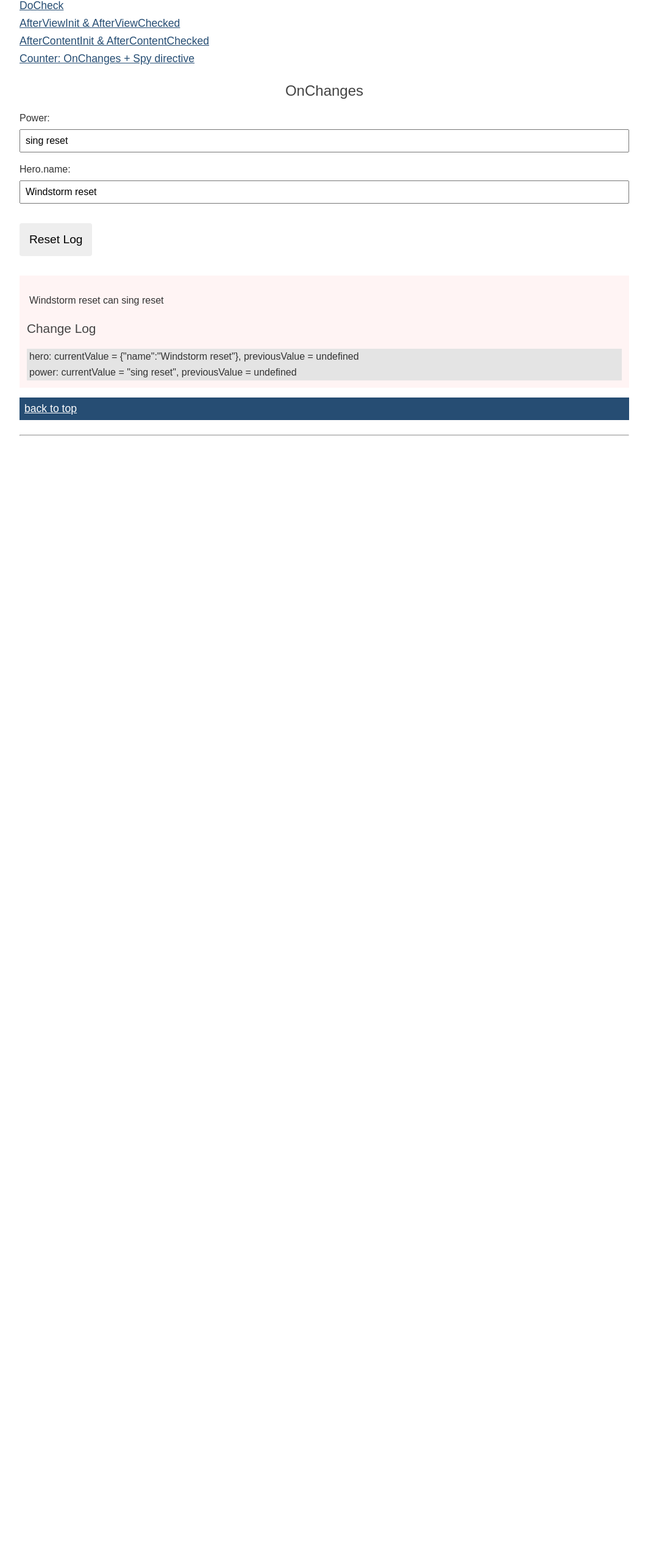
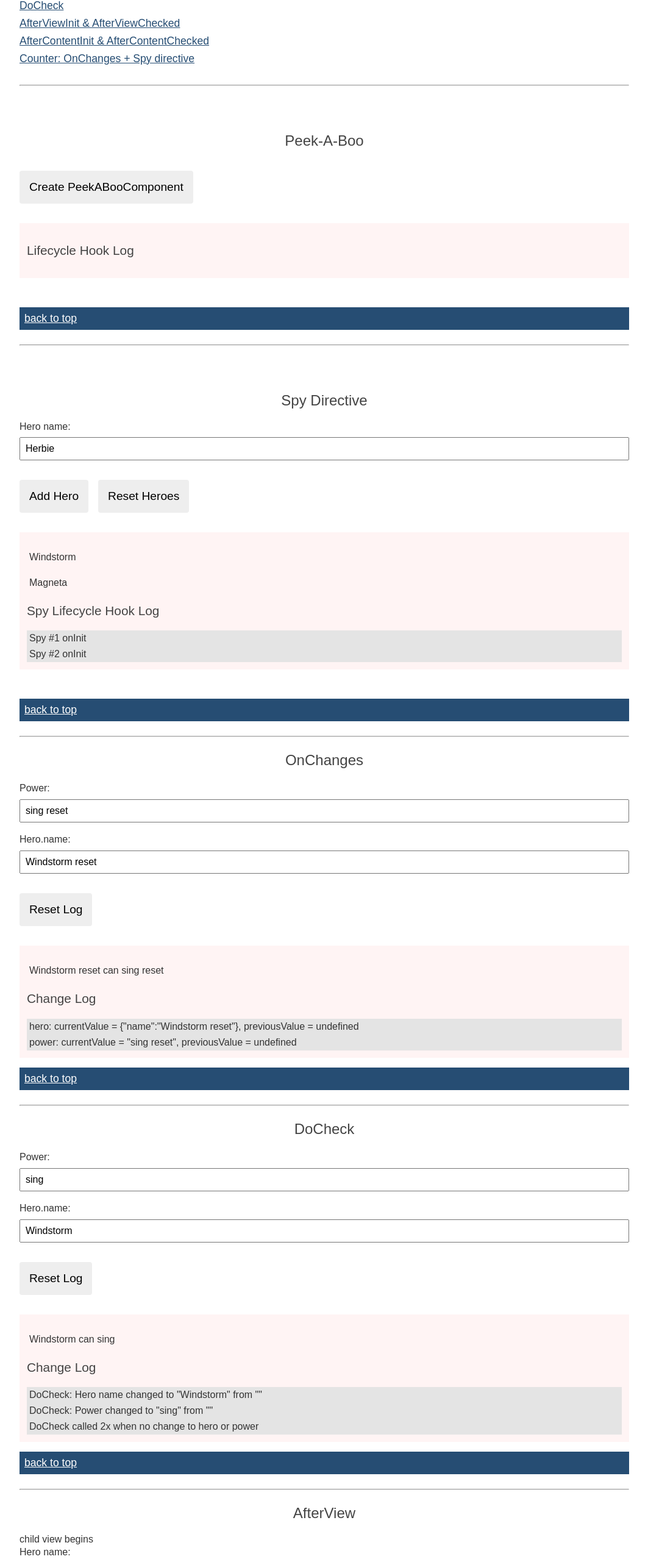
Before and after one commit to lonelyprogrammer007/ADOC-life-cycle-hooks-main, an Angular app: page / in a window 1280 px wide. Shown: the part 219-2781 px from the top of the page at 61% size, without its empty margins (108-1171 px from the left). Before the commit the page ends 990 px from the top, so only its background shows below. Built offline with nearby package versions, Linux system fonts and the light colour scheme.

Commit message:
1 file modified

```diff
--- a/src/app/app.component.html
+++ b/src/app/app.component.html
@@ -7,9 +7,32 @@
 <a href="#after-content">AfterContentInit & AfterContentChecked</a>
 <a href="#counter">Counter: OnChanges + Spy directive</a>
 
+<peek-a-boo-parent id="hooks"></peek-a-boo-parent>
+<a href="#top">back to top</a>
+<hr />
+
+<spy-parent id="spy"></spy-parent>
+<a href="#top">back to top</a>
+<hr />
+
 <on-changes-parent id="onchanges" parentLifeCycle></on-changes-parent>
 <a href="#top">back to top</a>
 <hr />
+
+<do-check-parent id="docheck"></do-check-parent>
+<a href="#top">back to top</a>
+<hr />
+
+<after-view-parent id="after-view"></after-view-parent>
+<a href="#top">back to top</a>
+<hr />
+
+<after-content-parent id="after-content"></after-content-parent>
+<a href="#top">back to top</a>
+<hr />
+
+<counter-parent id="counter"></counter-parent>
+<a href="#top">back to top</a>
 
 <!--
 Copyright Google LLC. All Rights Reserved.
```
